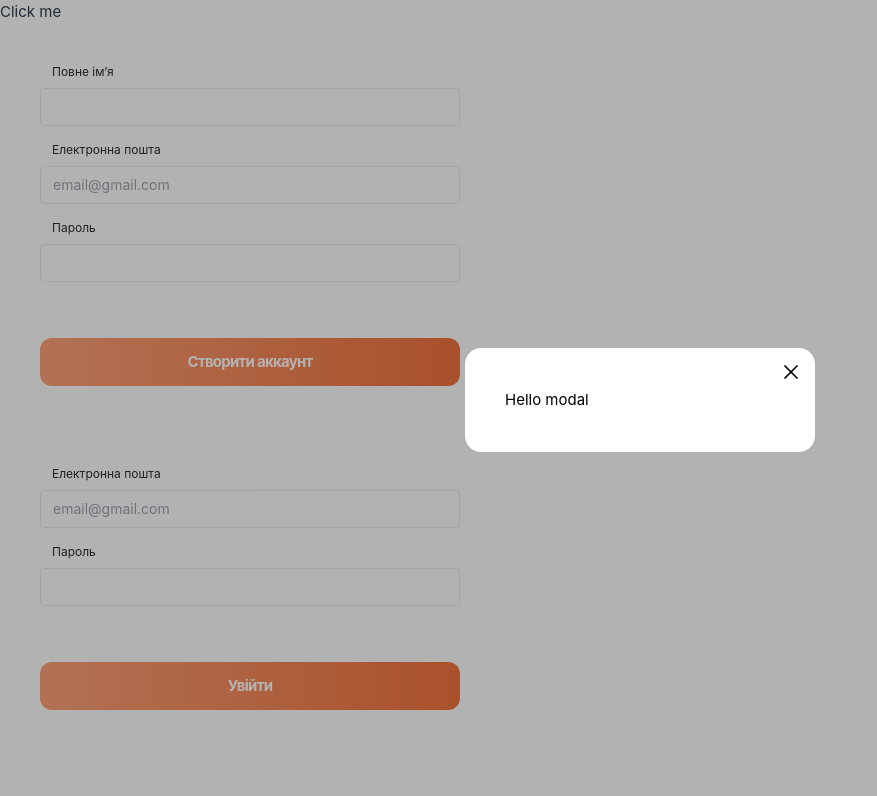
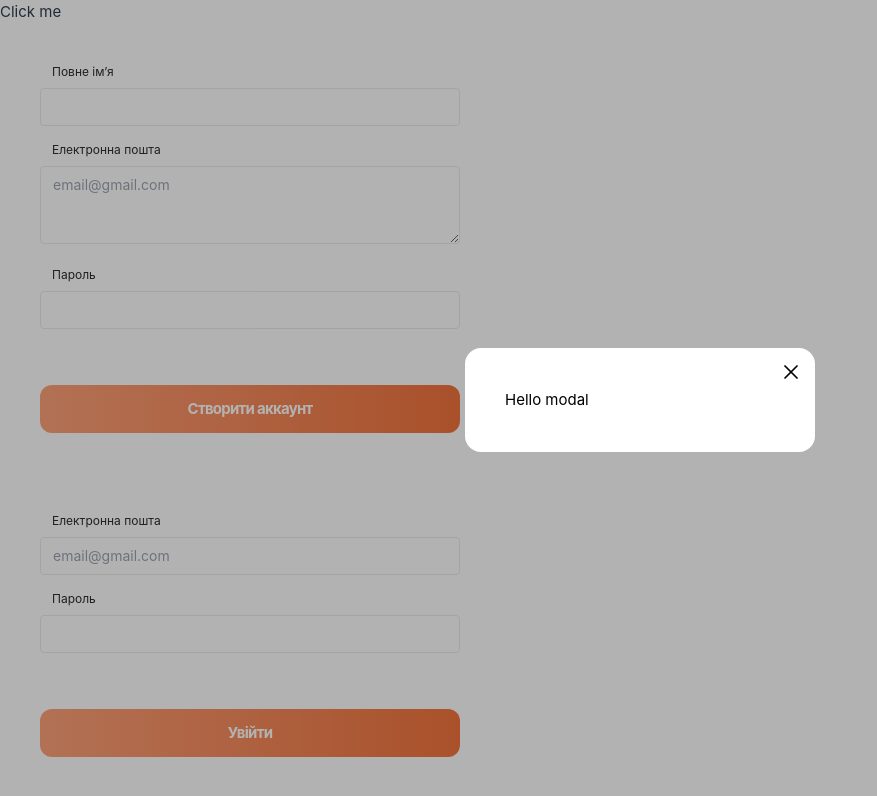
Before and after one commit to Natalia-Kalashnikova/it-traveler, a Vue app: page / in a window 1280 px wide. Shown: the top 796 px of the page, without its empty margins (0-877 px from the left). Built offline with nearby package versions, Linux system fonts and the light colour scheme.

Commit message:
Add text area

```diff
--- a/src/components/Auth/RegistrationForm/RegistrationForm.vue
+++ b/src/components/Auth/RegistrationForm/RegistrationForm.vue
@@ -15,7 +15,7 @@ const userData = reactive({
 <template>
   <FormContainer @submit.prevent="emit('submit', toRaw(userData))" class="max-w-[500px] w-full bg-white p-10 rounded-2xl">
     <IInput class="mb-4" label="Повне ім’я" v-model="userData.name" />
-    <IInput class="mb-4" label="Електронна пошта" placeholder="email@gmail.com" v-model="userData.email" />
+    <IInput type="textarea" class="mb-4" label="Електронна пошта" placeholder="email@gmail.com" v-model="userData.email" />
     <IInput class="mb-4" label="Пароль" type="password" v-model="userData.password"  />
     <IButton class="mt-10 w-full" variant="gradient" type="submit">Створити аккаунт</IButton>
   </FormContainer>
--- a/src/components/IInput/IInput.vue
+++ b/src/components/IInput/IInput.vue
@@ -1,4 +1,6 @@
 <script setup>
+import { computed } from 'vue'
+
 const props = defineProps({
   modelValue: String,
   label: String,
@@ -14,17 +16,29 @@ defineOptions({
 })
 
 const emit = defineEmits(['update:modelValue'])
+const baseStyles = "w-full text-sm rounded-[4px] border-[#eaeaea] border-[1px] py-2 px-3 focus:outline-primary"
+const isTextarea = computed(() => {
+  return props.type === 'textarea'
+})
+const inputStyles = computed(() => {
+  return isTextarea.value ? baseStyles + "resize-none" : baseStyles
+})
+const componentName = computed(() => {
+  return isTextarea.value ? 'textarea' : 'input'
+})
 </script>
 
 <template>
   <div class="w-full text-[#2C2C2C]">
     <label class="block">
       <span class="block text-xs px-3 mb-2">{{ props.label }}</span>
-      <input
-      class="w-full text-sm rounded-[4px] border-[#eaeaea] border-[1px] py-2 px-3 focus:outline-primary"
-      v-bind="{...$props, ...$attrs}"
+      <component
+      :is="componentName"
+      rows="3"
+      :class="inputStyles"
+      v-bind="{ ...$props, ...$attrs }"
       :value="modelValue"
-      @input="emit('update:modelValue', $event.target.value)">
+      @input="emit('update:modelValue', $event.target.value)" />
     </label>
   </div>
 </template>
```
